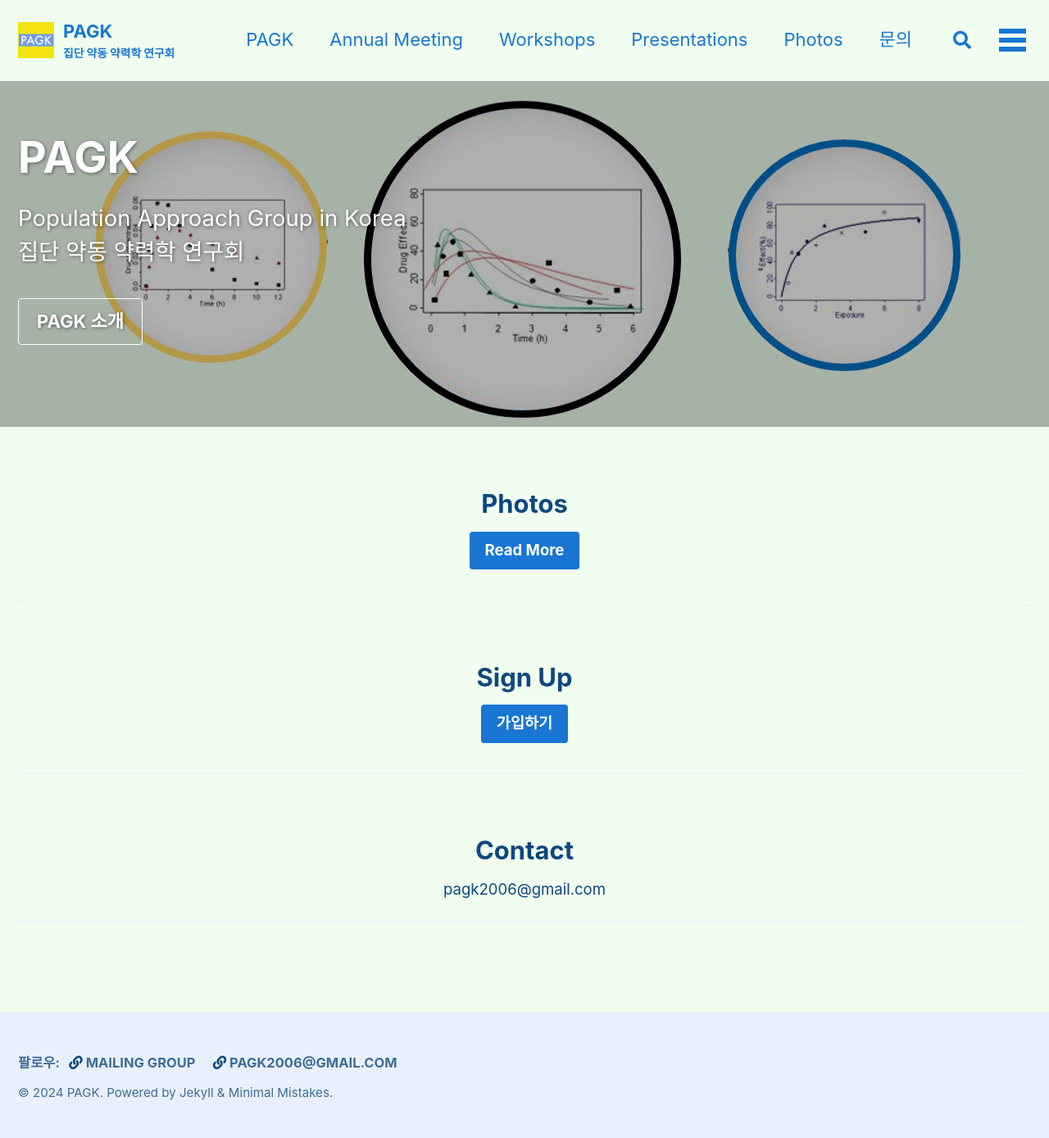
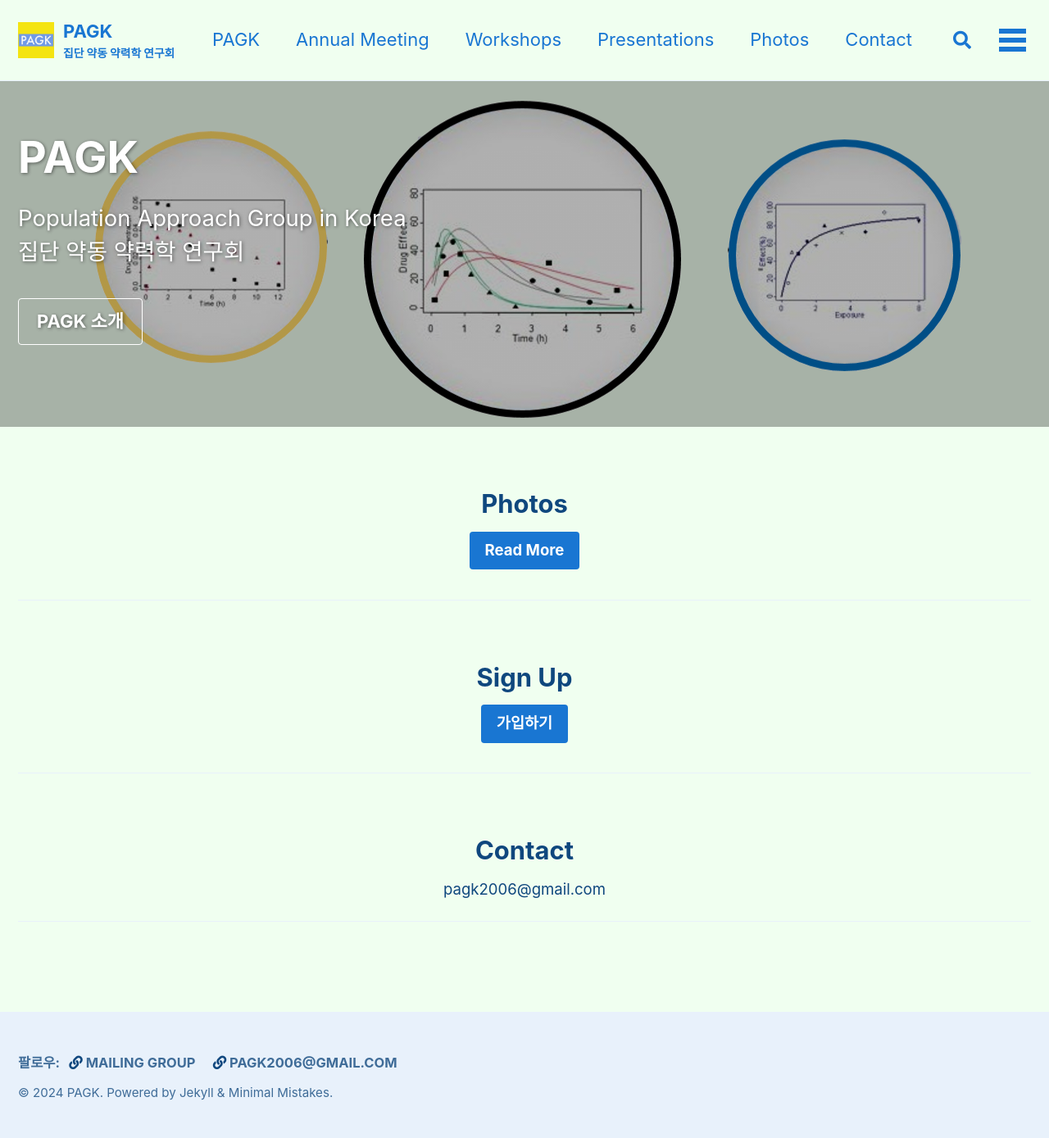
Before and after one commit to pagkkr/pagkkr.github.io, a Jekyll site: the page built from index.md, in a window 1280 px wide. Shown: the whole page at 82% size. Built offline with Jekyll 4.4.1, drawn with Linux system fonts in a browser that asks for light colours; cached includes are drawn as plain includes.

Commit message:
Update navigation.yml

```diff
--- a/_data/navigation.yml
+++ b/_data/navigation.yml
@@ -10,8 +10,8 @@ main:
     url: /presentations
   - title: 'Photos'
     url: /photos
-  - title: '문의'
-    url: "mailto://pagk2006@gmail.com"
+  - title: 'Contact'
+    url: /contact
   - title: "Mailing Group"
     url: https://groups.google.com/a/pagk.or.kr/g/list
   - title: 'Links'
```
